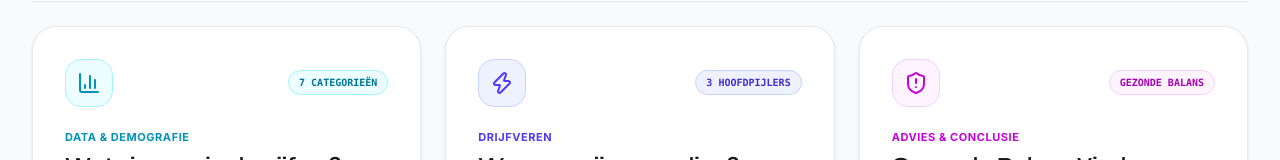
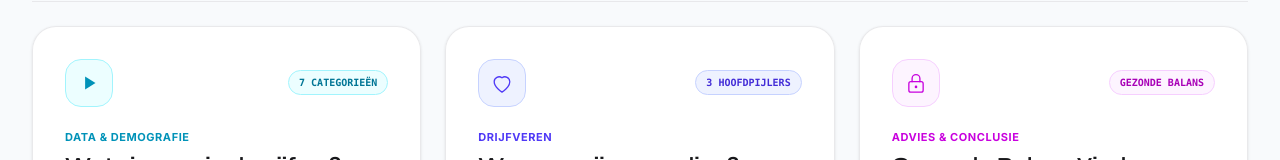
Before and after one commit to avivlyweb/inft-social-media-yonathan, a Next.js app: page / in a window 1280 px wide. Shown: the part 786-946 px from the top of the page. Built offline with nearby package versions, Linux system fonts and the light colour scheme; no server answers.

Commit message:
feat: apply 21st.dev animated state icons across Homepage pillars, Research pros/cons, and Data chart toggles

```diff
--- a/src/app/onderzoek/page.tsx
+++ b/src/app/onderzoek/page.tsx
@@ -2,8 +2,6 @@ import Image from "next/image";
 import Link from "next/link";
 import { prosAndCons, motivationData } from "@/data/researchData";
 import {
-  CheckCircle2,
-  XCircle,
   HelpCircle,
   Users,
   Compass,
@@ -11,6 +9,7 @@ import {
   TrendingUp,
   Sparkles,
 } from "lucide-react";
+import { SuccessIcon, EyeToggleIcon, HeartIcon } from "@/components/AnimatedStateIcons";
 
 export default function OnderzoekPage() {
   return (
@@ -95,8 +94,8 @@ export default function OnderzoekPage() {
           {/* Voordelen Column */}
           <div className="rounded-3xl border border-emerald-200/80 bg-emerald-50/20 dark:border-emerald-900/60 dark:bg-emerald-950/20 p-6 sm:p-8 space-y-6">
             <div className="flex items-center gap-3">
-              <div className="flex h-10 w-10 items-center justify-center rounded-xl bg-emerald-500 text-white shadow-md shadow-emerald-500/20">
-                <CheckCircle2 className="h-5 w-5" />
+              <div className="flex h-11 w-11 items-center justify-center rounded-2xl bg-emerald-500 text-white shadow-md shadow-emerald-500/20">
+                <SuccessIcon size={24} active={true} color="#FFFFFF" />
               </div>
               <div>
                 <h3 className="font-heading text-xl font-bold text-zinc-900 dark:text-white">
@@ -131,8 +130,8 @@ export default function OnderzoekPage() {
           {/* Nadelen Column */}
           <div className="rounded-3xl border border-rose-200/80 bg-rose-50/20 dark:border-rose-900/60 dark:bg-rose-950/20 p-6 sm:p-8 space-y-6">
             <div className="flex items-center gap-3">
-              <div className="flex h-10 w-10 items-center justify-center rounded-xl bg-rose-500 text-white shadow-md shadow-rose-500/20">
-                <XCircle className="h-5 w-5" />
+              <div className="flex h-11 w-11 items-center justify-center rounded-2xl bg-rose-500 text-white shadow-md shadow-rose-500/20">
+                <EyeToggleIcon size={24} active={true} color="#FFFFFF" />
               </div>
               <div>
                 <h3 className="font-heading text-xl font-bold text-zinc-900 dark:text-white">
--- a/src/app/page.tsx
+++ b/src/app/page.tsx
@@ -19,6 +19,13 @@ import {
 } from "lucide-react";
 import { authorInfo, ageDistributionData } from "@/data/researchData";
 import { FeedbackSection } from "@/components/FeedbackSection";
+import {
+  HeartIcon,
+  PlayPauseIcon,
+  LockUnlockIcon,
+  SuccessIcon,
+  NotificationIcon,
+} from "@/components/AnimatedStateIcons";
 
 export default function HomePage() {
   return (
@@ -100,12 +107,12 @@ export default function HomePage() {
           </div>
 
           <div className="grid grid-cols-1 lg:grid-cols-3 gap-6">
-            {/* Card 1: Data & Demografie (Verdiept met harde cijfers & CBS/RIVM context) */}
+            {/* Card 1: Data & Demografie */}
             <div className="rounded-3xl border border-zinc-200/80 bg-white/95 p-7 sm:p-8 dark:border-zinc-800 dark:bg-zinc-900/80 shadow-sm hover:border-cyan-500/50 hover:shadow-xl transition-all duration-300 flex flex-col justify-between group">
               <div className="space-y-4">
                 <div className="flex items-center justify-between">
                   <div className="flex h-12 w-12 items-center justify-center rounded-2xl bg-cyan-50 text-cyan-600 dark:bg-cyan-950/60 dark:text-cyan-400 border border-cyan-200 dark:border-cyan-800">
-                    <BarChart3 className="h-6 w-6 group-hover:scale-110 transition-transform" />
+                    <PlayPauseIcon size={26} color="currentColor" duration={2600} />
                   </div>
                   <span className="text-[10px] font-mono font-bold uppercase px-2.5 py-1 rounded-full bg-cyan-50 text-cyan-700 dark:bg-cyan-950/80 dark:text-cyan-300 border border-cyan-200 dark:border-cyan-800">
                     7 Categorieën
@@ -147,12 +154,12 @@ export default function HomePage() {
               </div>
             </div>
 
-            {/* Card 2: Drijfveren & Psychologie (Verdiept met fomo & motieven) */}
+            {/* Card 2: Drijfveren & Psychologie */}
             <div className="rounded-3xl border border-zinc-200/80 bg-white/95 p-7 sm:p-8 dark:border-zinc-800 dark:bg-zinc-900/80 shadow-sm hover:border-indigo-500/50 hover:shadow-xl transition-all duration-300 flex flex-col justify-between group">
               <div className="space-y-4">
                 <div className="flex items-center justify-between">
                   <div className="flex h-12 w-12 items-center justify-center rounded-2xl bg-indigo-50 text-indigo-600 dark:bg-indigo-950/60 dark:text-indigo-400 border border-indigo-200 dark:border-indigo-800">
-                    <Zap className="h-6 w-6 group-hover:scale-110 transition-transform" />
+                    <HeartIcon size={26} color="currentColor" duration={2200} />
                   </div>
                   <span className="text-[10px] font-mono font-bold uppercase px-2.5 py-1 rounded-full bg-indigo-50 text-indigo-700 dark:bg-indigo-950/80 dark:text-indigo-300 border border-indigo-200 dark:border-indigo-800">
                     3 Hoofdpijlers
@@ -194,12 +201,12 @@ export default function HomePage() {
               </div>
             </div>
 
-            {/* Card 3: Advies & Balans (Met direct bruikbare regels) */}
+            {/* Card 3: Advies & Balans */}
             <div className="rounded-3xl border border-zinc-200/80 bg-white/95 p-7 sm:p-8 dark:border-zinc-800 dark:bg-zinc-900/80 shadow-sm hover:border-fuchsia-500/50 hover:shadow-xl transition-all duration-300 flex flex-col justify-between group">
               <div className="space-y-4">
                 <div className="flex items-center justify-between">
                   <div className="flex h-12 w-12 items-center justify-center rounded-2xl bg-fuchsia-50 text-fuchsia-600 dark:bg-fuchsia-950/60 dark:text-fuchsia-400 border border-fuchsia-200 dark:border-fuchsia-800">
-                    <ShieldAlert className="h-6 w-6 group-hover:scale-110 transition-transform" />
+                    <LockUnlockIcon size={26} color="currentColor" duration={2400} />
                   </div>
                   <span className="text-[10px] font-mono font-bold uppercase px-2.5 py-1 rounded-full bg-fuchsia-50 text-fuchsia-700 dark:bg-fuchsia-950/80 dark:text-fuchsia-300 border border-fuchsia-200 dark:border-fuchsia-800">
                     Gezonde Balans
--- a/src/components/ChartsComponent.tsx
+++ b/src/components/ChartsComponent.tsx
@@ -35,6 +35,7 @@ import {
   HelpCircle,
   Table as TableIcon,
 } from "lucide-react";
+import { PlayPauseIcon, ToggleIcon } from "@/components/AnimatedStateIcons";
 
 export function ChartsComponent() {
   const [activeIndex, setActiveIndex] = useState<number | null>(null);
@@ -493,11 +494,11 @@ export function ChartsComponent() {
             {/* Quick table toggle */}
             <button
               onClick={() => setShowTableGrafiek3(!showTableGrafiek3)}
-              className="inline-flex items-center gap-1 px-2.5 py-1 rounded-lg border border-zinc-200 dark:border-zinc-700 text-[11px] font-medium text-zinc-600 dark:text-zinc-400 hover:bg-zinc-100 dark:hover:bg-zinc-800 transition-colors no-print"
-              title="Wissel weergave"
+              className="inline-flex items-center gap-1.5 px-3 py-1.5 rounded-xl border border-zinc-200 dark:border-zinc-700 text-xs font-semibold text-zinc-700 dark:text-zinc-300 hover:bg-zinc-100 dark:hover:bg-zinc-800 transition-colors no-print"
+              title="Wissel tussen staafgrafiek en data-tabel"
             >
-              <TableIcon className="h-3 w-3" />
-              {showTableGrafiek3 ? "Grafiek" : "Tabel"}
+              <ToggleIcon size={24} active={showTableGrafiek3} color="#D946EF" />
+              <span>{showTableGrafiek3 ? "Tabel Weergave" : "Grafiek Weergave"}</span>
             </button>
           </div>
 
```
